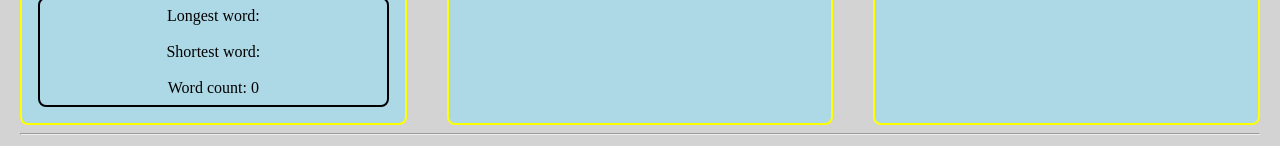
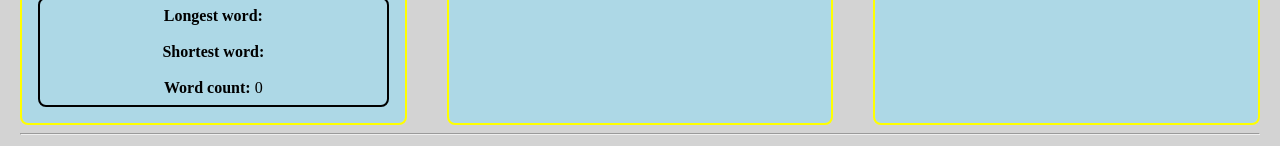
Before and after one commit to HopeLotriet/Bootcamp-APIs, a website: page public/index.html in a window 1280 px wide. Shown: the part 331-477 px from the top of the page. Drawn offline with nearby package versions, Linux system fonts and the light colour scheme.

```diff
--- a/public/index.html
+++ b/public/index.html
@@ -35,16 +35,16 @@
 
             <div class="sentence">
                 <div>
-                    Longest word: <span x-text="longestWord"></span>
+                    <b>Longest word:</b> <span x-text="longestWord"></span>
                 </div>
                 <br>
 
                 <div>
-                    Shortest word: <span x-text="shortestWord"></span>
+                    <b>Shortest word:</b> <span x-text="shortestWord"></span>
                 </div>
                 <br>
                 <div>
-                    Word count: <span x-text="wordCount"></span>
+                    <b>Word count:</b> <span x-text="wordCount"></span>
                 </div>
 
             </div>
```
Also changed, not shown: 1 other file.
